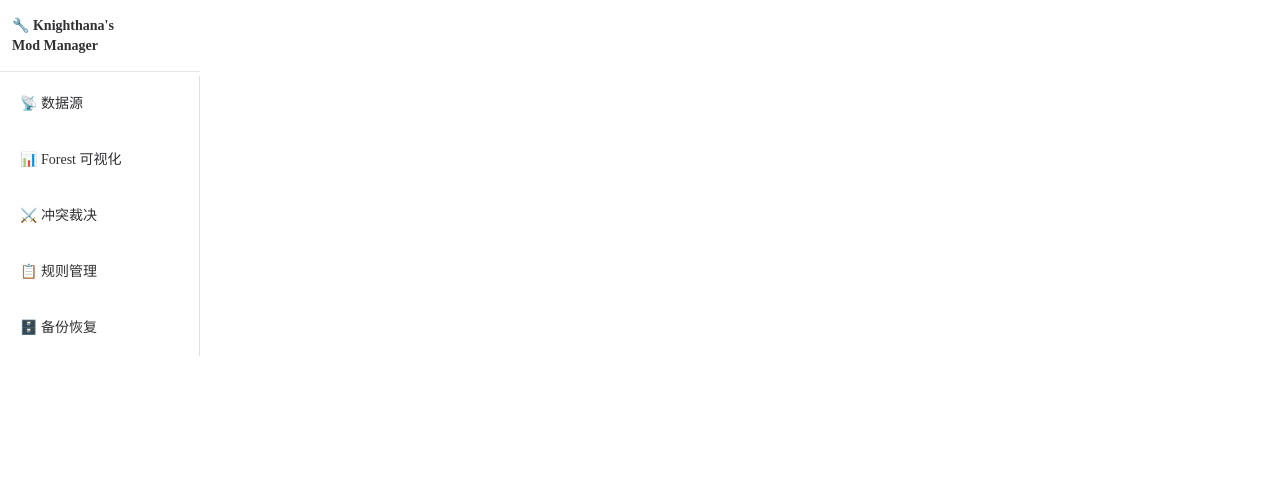
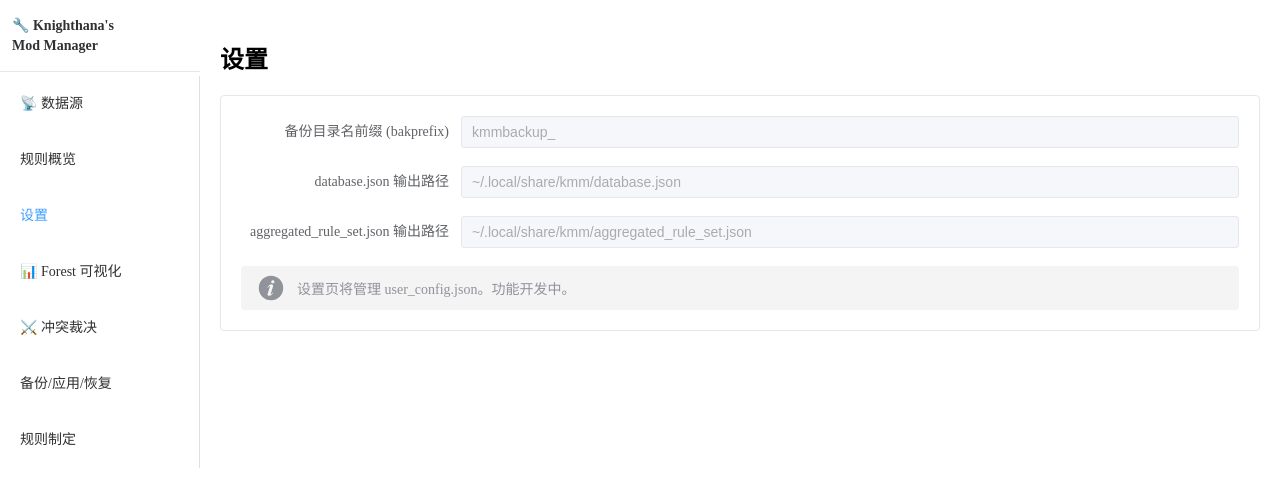
Before and after one commit to Knighthana/modmanager, a Vue app in the folder frontend/: page /settings in a window 1280 px wide. Shown: the top 484 px of the page. Built offline with nearby package versions, Linux system fonts and the light colour scheme.

Commit message:
feat: GUI重构 — 7Tab路由+导航(mock页面)
新增mock页面: RulesOverview / Settings / Operations / RuleEditor
路由: 5→7页, /data-source→/datasource
导航: 新增规则概览/设置/备份应用恢复/规则制定
zh-CN.ts: 新增4个导航key

```diff
--- a/frontend/src/components.d.ts
+++ b/frontend/src/components.d.ts
@@ -20,7 +20,6 @@ declare module 'vue' {
     ElCollapse: typeof import('element-plus/es')['ElCollapse']
     ElCollapseItem: typeof import('element-plus/es')['ElCollapseItem']
     ElContainer: typeof import('element-plus/es')['ElContainer']
-    ElDialog: typeof import('element-plus/es')['ElDialog']
     ElEmpty: typeof import('element-plus/es')['ElEmpty']
     ElFooter: typeof import('element-plus/es')['ElFooter']
     ElForm: typeof import('element-plus/es')['ElForm']
@@ -38,7 +37,6 @@ declare module 'vue' {
     ElSwitch: typeof import('element-plus/es')['ElSwitch']
     ElTable: typeof import('element-plus/es')['ElTable']
     ElTableColumn: typeof import('element-plus/es')['ElTableColumn']
-    ElTag: typeof import('element-plus/es')['ElTag']
     ElTooltip: typeof import('element-plus/es')['ElTooltip']
     ForestViewer: typeof import('./components/ForestViewer.vue')['default']
     LayoutShell: typeof import('./components/LayoutShell.vue')['default']
--- a/frontend/src/components/LayoutShell.vue
+++ b/frontend/src/components/LayoutShell.vue
@@ -7,8 +7,14 @@
         </div>
       </div>
       <el-menu :default-active="currentRoute" router>
-        <el-menu-item index="/data-source">
+        <el-menu-item index="/datasource">
           <span>{{ STR.layoutShell.navDatasource }}</span>
+        </el-menu-item>
+        <el-menu-item index="/rules-overview">
+          <span>{{ STR.layoutShell.navRulesOverview }}</span>
+        </el-menu-item>
+        <el-menu-item index="/settings">
+          <span>{{ STR.layoutShell.navSettings }}</span>
         </el-menu-item>
         <el-menu-item index="/forest">
           <span>{{ STR.layoutShell.navForest }}</span>
@@ -17,11 +23,11 @@
           <span>{{ STR.layoutShell.navConflicts }}</span>
           <el-badge v-if="store.unresolvedCount > 0" :value="store.unresolvedCount" />
         </el-menu-item>
-        <el-menu-item index="/rules">
-          <span>{{ STR.layoutShell.navRules }}</span>
+        <el-menu-item index="/operations">
+          <span>{{ STR.layoutShell.navOperations }}</span>
         </el-menu-item>
-        <el-menu-item index="/backup">
-          <span>{{ STR.layoutShell.navBackup }}</span>
+        <el-menu-item index="/rule-editor">
+          <span>{{ STR.layoutShell.navRuleEditor }}</span>
         </el-menu-item>
       </el-menu>
     </el-aside>
--- a/frontend/src/locales/zh-CN.ts
+++ b/frontend/src/locales/zh-CN.ts
@@ -166,8 +166,12 @@ export const STR = {
   layoutShell: {
     title: "🔧 Knighthana's<br/>Mod Manager",
     navDatasource: '📡 数据源',
+    navRulesOverview: '规则概览',
+    navSettings: '设置',
     navForest: '📊 Forest 可视化',
     navConflicts: '⚔️ 冲突裁决',
+    navOperations: '备份/应用/恢复',
+    navRuleEditor: '规则制定',
     navRules: '📋 规则管理',
     navBackup: '🗄️ 备份恢复',
   },
--- /dev/null
+++ b/frontend/src/pages/OperationsPage.vue
@@ -0,0 +1,14 @@
+<template>
+  <div>
+    <h2>备份 / 应用 / 恢复</h2>
+    <el-card shadow="never" style="margin-top: 16px;">
+      <el-empty description="此页面将提供备份、应用映射、从备份恢复等功能。仅在无分支映射可用时激活。功能开发中。" />
+    </el-card>
+  </div>
+</template>
+
+<script setup lang="ts">
+// OperationsPage — 备份/应用/恢复（mock）
+// 仅在拿到无分支的 final_mapping 后可用
+// 功能: 差异备份、应用映射到磁盘、从备份恢复
+</script>
--- /dev/null
+++ b/frontend/src/pages/RuleEditorPage.vue
@@ -0,0 +1,13 @@
+<template>
+  <div>
+    <h2>规则制定</h2>
+    <el-card shadow="never" style="margin-top: 16px;">
+      <el-empty description="规则文件生成与编辑功能属于远期规划，暂未实现。" />
+    </el-card>
+  </div>
+</template>
+
+<script setup lang="ts">
+// RuleEditorPage — 规则制定（dumb 占位）
+// 远期功能：可视化生成 kmm_rule JSON 文件
+</script>
--- /dev/null
+++ b/frontend/src/pages/RulesOverviewPage.vue
@@ -0,0 +1,13 @@
+<template>
+  <div>
+    <h2>规则概览</h2>
+    <el-card shadow="never" style="margin-top: 16px;">
+      <el-empty description="此页面将展示当前选中的规则文件与 database 中被覆盖的 game/mod 清单。功能开发中。" />
+    </el-card>
+  </div>
+</template>
+
+<script setup lang="ts">
+// RulesOverviewPage — 规则概览（mock）
+// 展示: rule 文件列表 + 方案A: rule 中 mixed_id 在 database 中的覆盖/缺失状态
+</script>
--- /dev/null
+++ b/frontend/src/pages/SettingsPage.vue
@@ -0,0 +1,26 @@
+<template>
+  <div>
+    <h2>设置</h2>
+    <el-card shadow="never" style="margin-top: 16px;">
+      <el-form label-width="220px">
+        <el-form-item label="备份目录名前缀 (bakprefix)">
+          <el-input value="kmmbackup_" disabled />
+        </el-form-item>
+        <el-form-item label="database.json 输出路径">
+          <el-input placeholder="~/.local/share/kmm/database.json" disabled />
+        </el-form-item>
+        <el-form-item label="aggregated_rule_set.json 输出路径">
+          <el-input placeholder="~/.local/share/kmm/aggregated_rule_set.json" disabled />
+        </el-form-item>
+      </el-form>
+      <el-alert type="info" :closable="false" show-icon style="margin-top: 12px;">
+        设置页将管理 user_config.json。功能开发中。
+      </el-alert>
+    </el-card>
+  </div>
+</template>
+
+<script setup lang="ts">
+// SettingsPage — 设置（mock）
+// 管理 user_config.json: bakprefix, bakignore, database_output_path, aggregated_ruleset_output_path
+</script>
--- a/frontend/src/router/index.ts
+++ b/frontend/src/router/index.ts
@@ -1,11 +1,21 @@
 import { createRouter, createWebHistory } from 'vue-router'
 
 const routes = [
-  { path: '/', redirect: '/data-source' },
+  { path: '/', redirect: '/datasource' },
   {
-    path: '/data-source',
-    name: 'data-source',
+    path: '/datasource',
+    name: 'datasource',
     component: () => import('../pages/DataSourcePage.vue'),
+  },
+  {
+    path: '/rules-overview',
+    name: 'rules-overview',
+    component: () => import('../pages/RulesOverviewPage.vue'),
+  },
+  {
+    path: '/settings',
+    name: 'settings',
+    component: () => import('../pages/SettingsPage.vue'),
   },
   {
     path: '/forest',
@@ -18,14 +28,14 @@ const routes = [
     component: () => import('../pages/ConflictsPage.vue'),
   },
   {
-    path: '/rules',
-    name: 'rules',
-    component: () => import('../pages/RulesPage.vue'),
+    path: '/operations',
+    name: 'operations',
+    component: () => import('../pages/OperationsPage.vue'),
   },
   {
-    path: '/backup',
-    name: 'backup',
-    component: () => import('../pages/BackupPage.vue'),
+    path: '/rule-editor',
+    name: 'rule-editor',
+    component: () => import('../pages/RuleEditorPage.vue'),
   },
 ]
 
```
Also changed, not shown: 1 other file (tests, documents, lock files or other folders).
